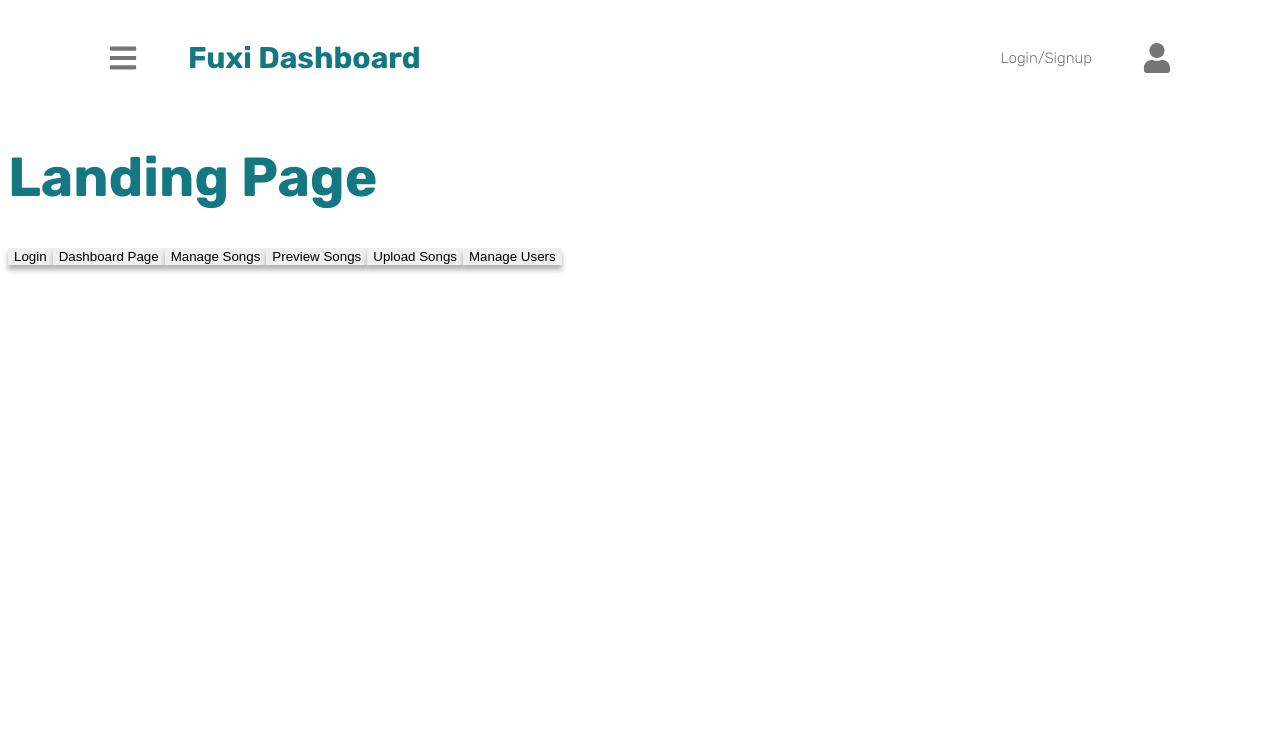
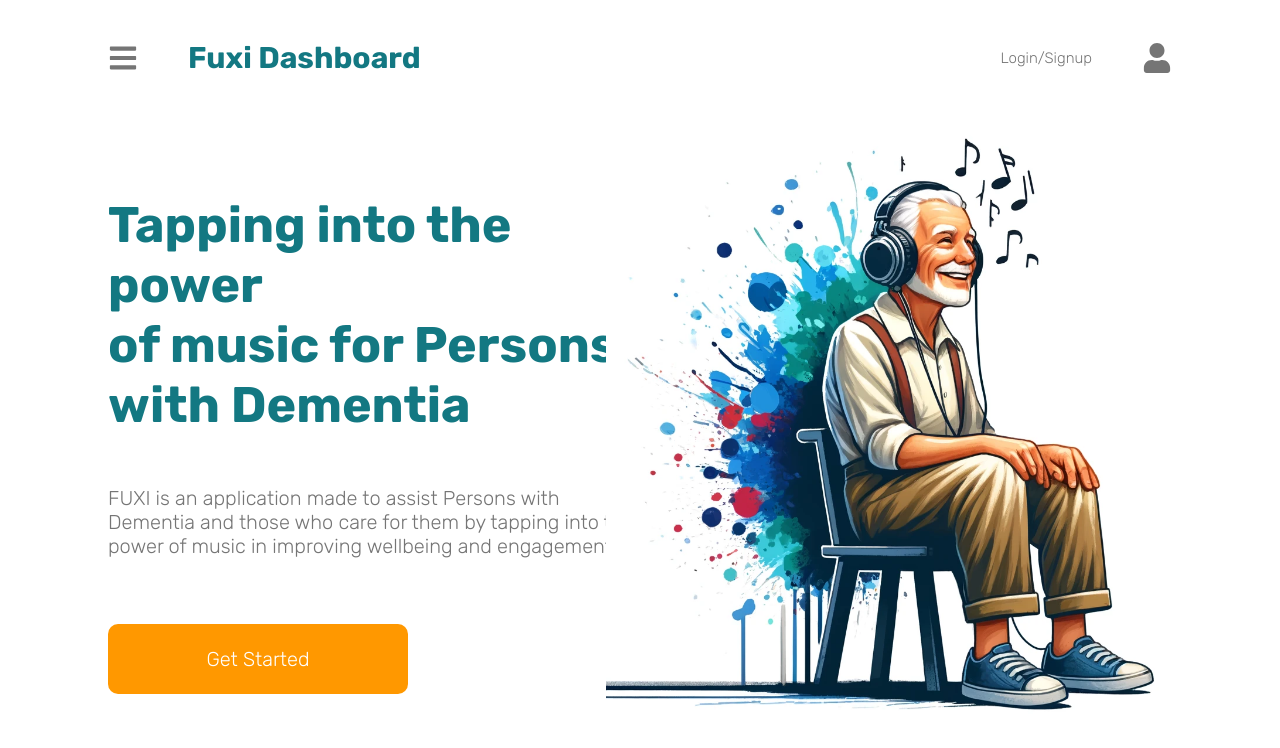
Before and after one commit to Coding-For-Good-UWC/Fuxi-Dashboard, a React (Create React App) app in the folder frontend/: page / in a window 1280 px wide. Shown: the top 748 px of the page. Built offline with nearby package versions, Linux system fonts and the light colour scheme.

Commit message:
Basic Landing Page setup

```diff
--- a/frontend/src/App.css
+++ b/frontend/src/App.css
@@ -34,6 +34,7 @@ p {
 button, input[type="submit"] {
   border: 0;
   box-shadow: 0 5px 5px rgba(0, 0, 0, 0.3);
+  font-family: "Rubik", sans-serif;
 }
 
 input{
--- a/frontend/src/pages/LandingPage.js
+++ b/frontend/src/pages/LandingPage.js
@@ -1,6 +1,8 @@
 import React from 'react';
 import { useNavigate } from 'react-router-dom';
 import classes from './LandingPage.module.css';
+import * as FaIcons from "react-icons/fa";
+import Man from '../assets/Man.png'
 
 function LandingPage ()
 {
@@ -39,16 +41,23 @@ function LandingPage ()
     }
 
     return (
-        <div>
-            <h1 className={classes.title}>Landing Page</h1>
-            <button onClick={handleLogin}>Login</button>
-            <button onClick = {handleDashboard}>Dashboard Page</button>
-            <button onClick = {handleSongManagement}>Manage Songs</button>
-            <button onClick = {handleSongPreview}>Preview Songs</button>
-            <button onClick = {handleSongUpload}>Upload Songs</button>
-            <button onClick = {handleUserManage}>Manage Users</button>
+        <div className = {classes.container}>
+            <div className = {classes.leftContainer}>
+                <h1 className={classes.title}>Tapping into the power <br></br>of music for Persons<br></br> with Dementia</h1>
+                <h2 className = {classes.subtitle}>FUXI is an application made to assist Persons with <br></br>Dementia and those who care for them by tapping into the <br></br>power of music in improving wellbeing and engagement.</h2>
+                <button className = {classes.getStartedButton}>Get Started</button>
+            </div>
+            <div className = {classes.rightContainer}>
+                <img className = {classes.man} src = {Man}></img>
+            </div>
         </div>
     )
 }
 
 export default LandingPage;
+{/* <button onClick={handleLogin}>Login</button>
+<button onClick = {handleDashboard}>Dashboard Page</button>
+<button onClick = {handleSongManagement}>Manage Songs</button>
+<button onClick = {handleSongPreview}>Preview Songs</button>
+<button onClick = {handleSongUpload}>Upload Songs</button>
+<button onClick = {handleUserManage}>Manage Users</button> */}
--- a/frontend/src/pages/LandingPage.module.css
+++ b/frontend/src/pages/LandingPage.module.css
@@ -1,4 +1,62 @@
-.title
-{
+.container{
+    display: flex;
+    flex-direction: row;
+    align-items: center;
+    justify-content: center;
+    padding-left: 100px;
+    padding-right: 100px;
+}
+
+.leftContainer{
+    display: flex;
+    flex-direction: column;
+    width: 50%;
+    height: 80vh;
+    /* background-color: rgb(231, 143, 143); */
+    align-items: left;
+    justify-content: center;
+    gap: 0px;
 
 }
+
+.rightContainer{
+    display: flex;
+    width: 50%;
+    height: 80vh;
+    /* background-color: rgb(145, 145, 220); */
+    align-items: center;
+    justify-content: center;
+}
+
+.title{
+    font-size: 50px;
+
+}
+.subtitle{
+    display: flex;
+    align-items: left;
+    text-align: left;
+    font-size: 20px;
+
+}
+
+.getStartedButton{
+    width: 300px;
+    height: 70px;
+    border-radius: 10px;
+    margin-top: 50px;
+    background-color: var(--genreHindi);
+    box-shadow: 0 0px 0px rgba(0, 0, 0, 0.3);
+    color: white;
+    font-size: 20px;
+    font-weight: 300;
+
+
+}
+
+.man{
+    display: flex;
+    align-items: center;
+    justify-content: center;
+    height: 600px;
+}
```
Also changed, not shown: frontend/src/assets/Man.png (added), frontend/src/assets/Man.webp (added).
